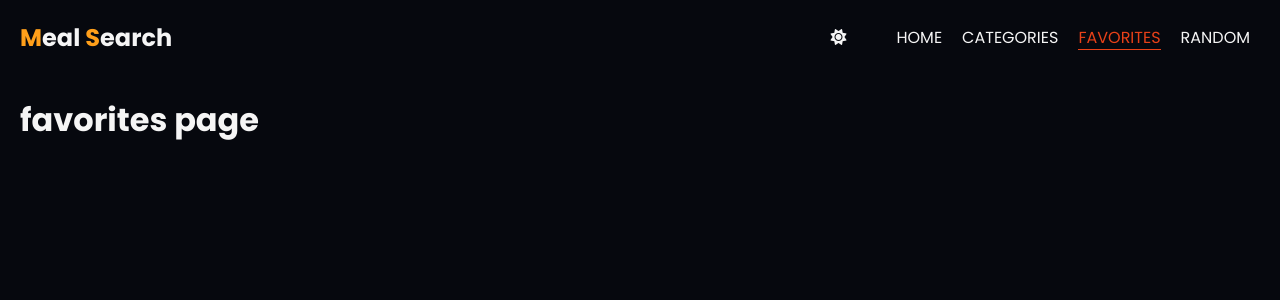
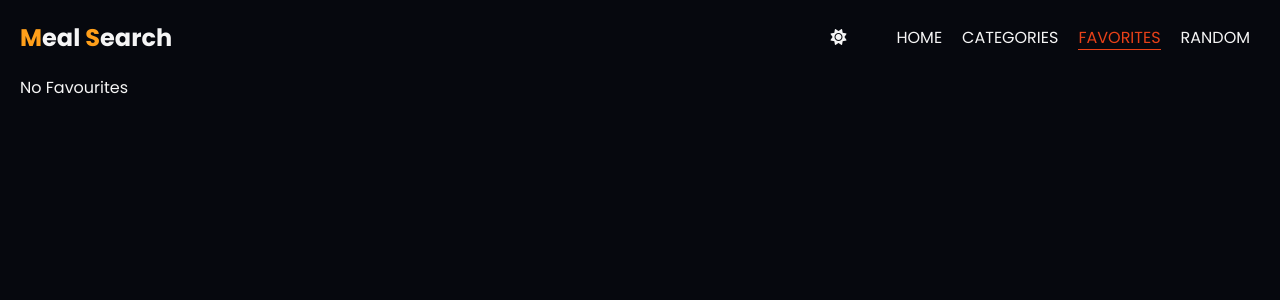
Before and after one commit to ShubhamChavhan09/cook-book, a React (Create React App) app: page /favorites in a window 1280 px wide. Shown: the top 300 px of the page. Built offline with nearby package versions, Linux system fonts and the light colour scheme.

Commit message:
Component will list all the favourites selected

```diff
--- a/src/pages/Favorites.js
+++ b/src/pages/Favorites.js
@@ -1,10 +1,18 @@
 import React from "react";
+import { useStore } from "../context";
+import MealItems from "../components/MealItems.js";
 
 const Favorites = () => {
+  const { favourites } = useStore();
+  console.log(favourites);
   return (
-    <div>
-      <h1>favorites page</h1>
-    </div>
+    <>
+      {favourites.length ? (
+        <MealItems meals={favourites} />
+      ) : (
+        <div>No Favourites</div>
+      )}
+    </>
   );
 };
 
```
